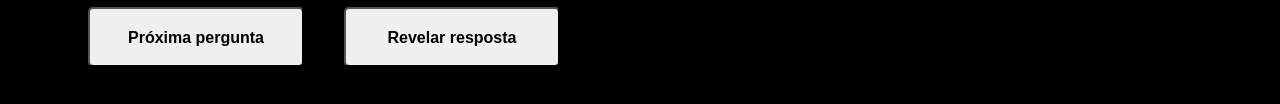
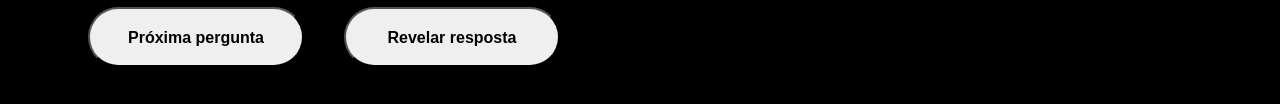
Before and after one commit to Quiliao/Flash-Cards, a website: page index.html in a window 1280 px wide. Shown: the part 636-740 px from the top of the page. Drawn offline with nearby package versions, Linux system fonts and the light colour scheme; no server answers.

Commit message:
Novo formato dos botoes

```diff
--- a/css/style.css
+++ b/css/style.css
@@ -56,7 +56,7 @@ body {
   width: 100%;
   height: 6rem;
   cursor: pointer;
-  border-radius: 0.5rem;
+  border-radius: 15rem;
 
 }
 
```
